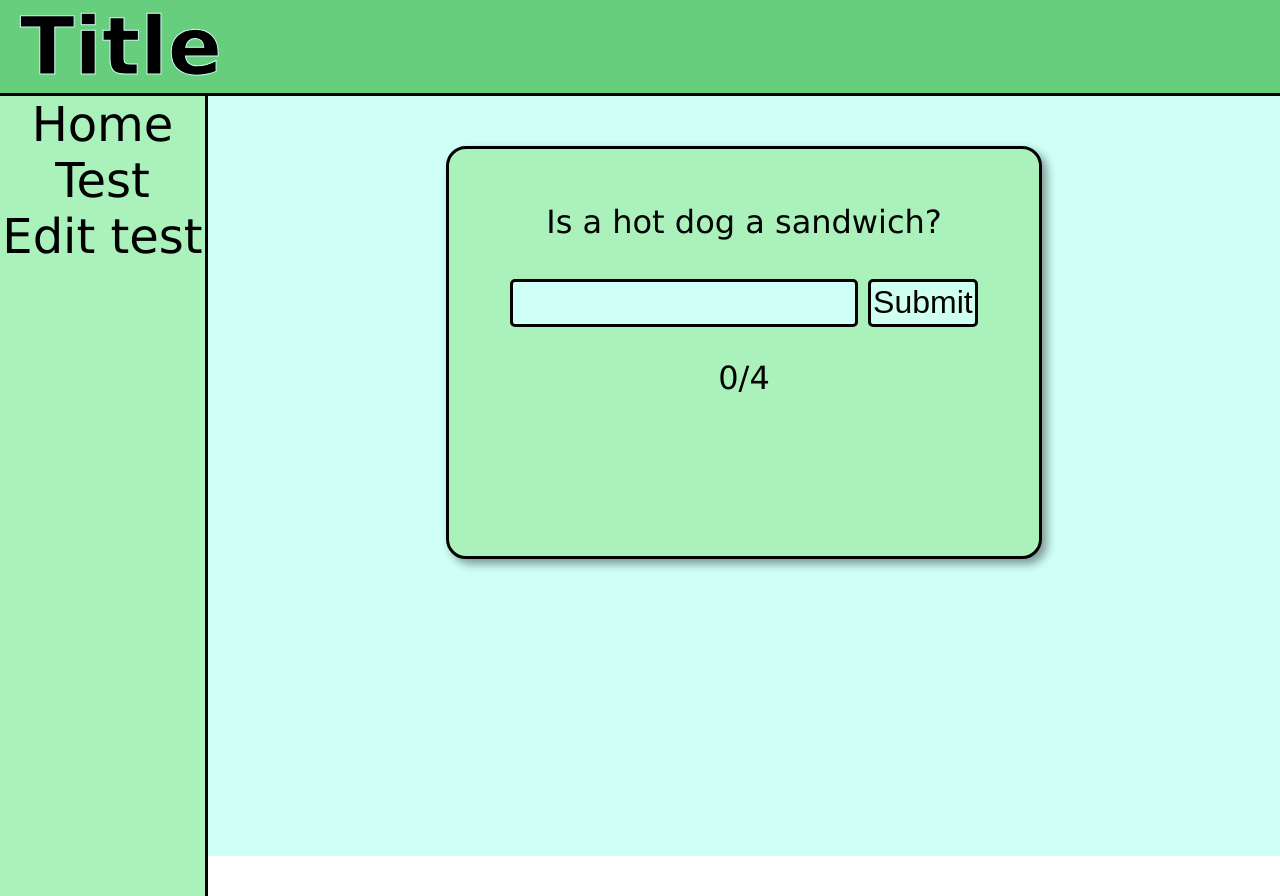
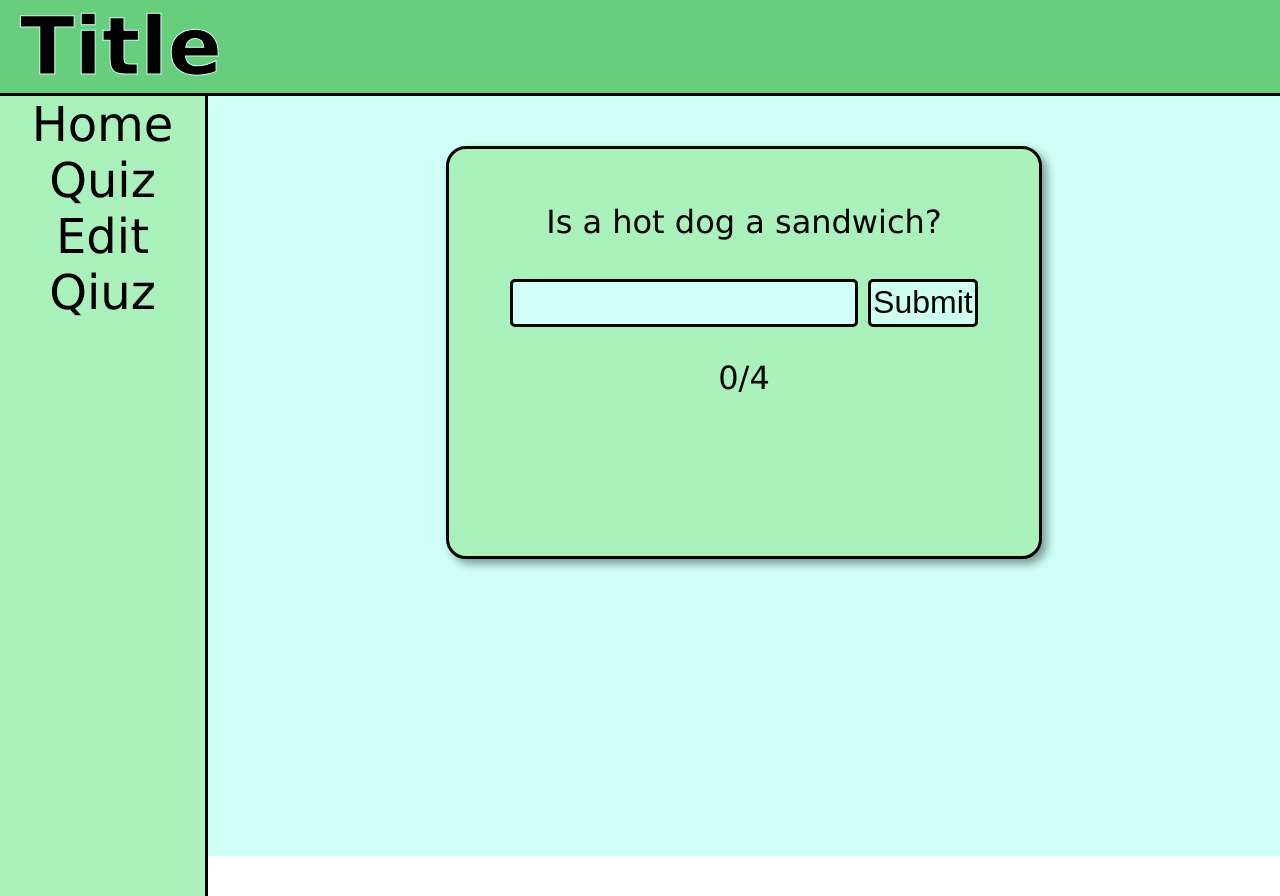
Before and after one commit to AlbinKanske/website1, a plain HTML site: page practice.html in a window 1280 px wide. Drawn offline with Linux system fonts and the light colour scheme.

Commit message:
Update practice.html
test - Quiz

Signed-off-by: AlbinKanske <166918249+AlbinKanske@users.noreply.github.com>

```diff
--- a/practice.html
+++ b/practice.html
@@ -11,8 +11,8 @@
     <header id="topHeader">Title</header>
     <div class="leftBar" id="leftBar">
         <a href="index.html" class="leftBtns">Home</a>
-        <a href="practice.html" class="leftBtns">Test</a>
-        <a href="editTest.html" class="leftBtns">Edit test</a>
+        <a href="practice.html" class="leftBtns">Quiz</a>
+        <a href="editTest.html" class="leftBtns">Edit Qiuz</a>
     </div>
 
     <main class="mainCont">
```
